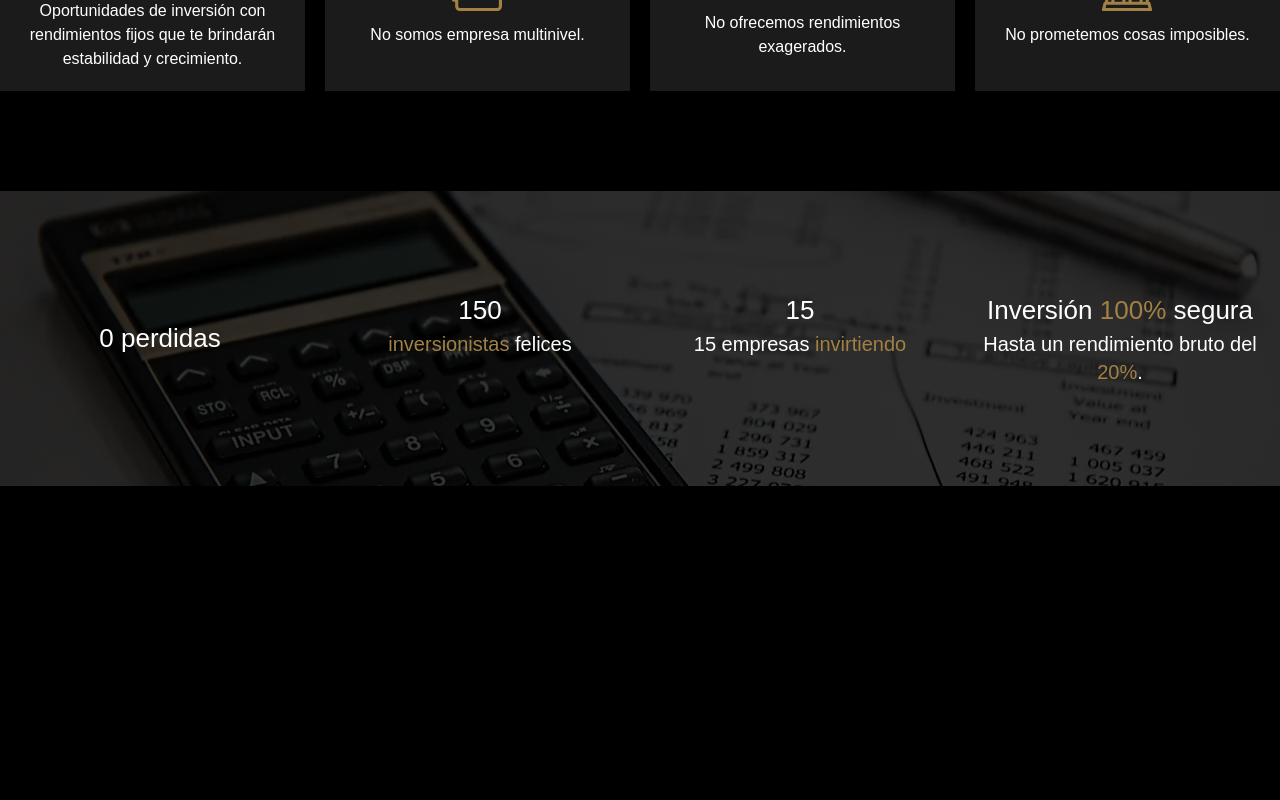
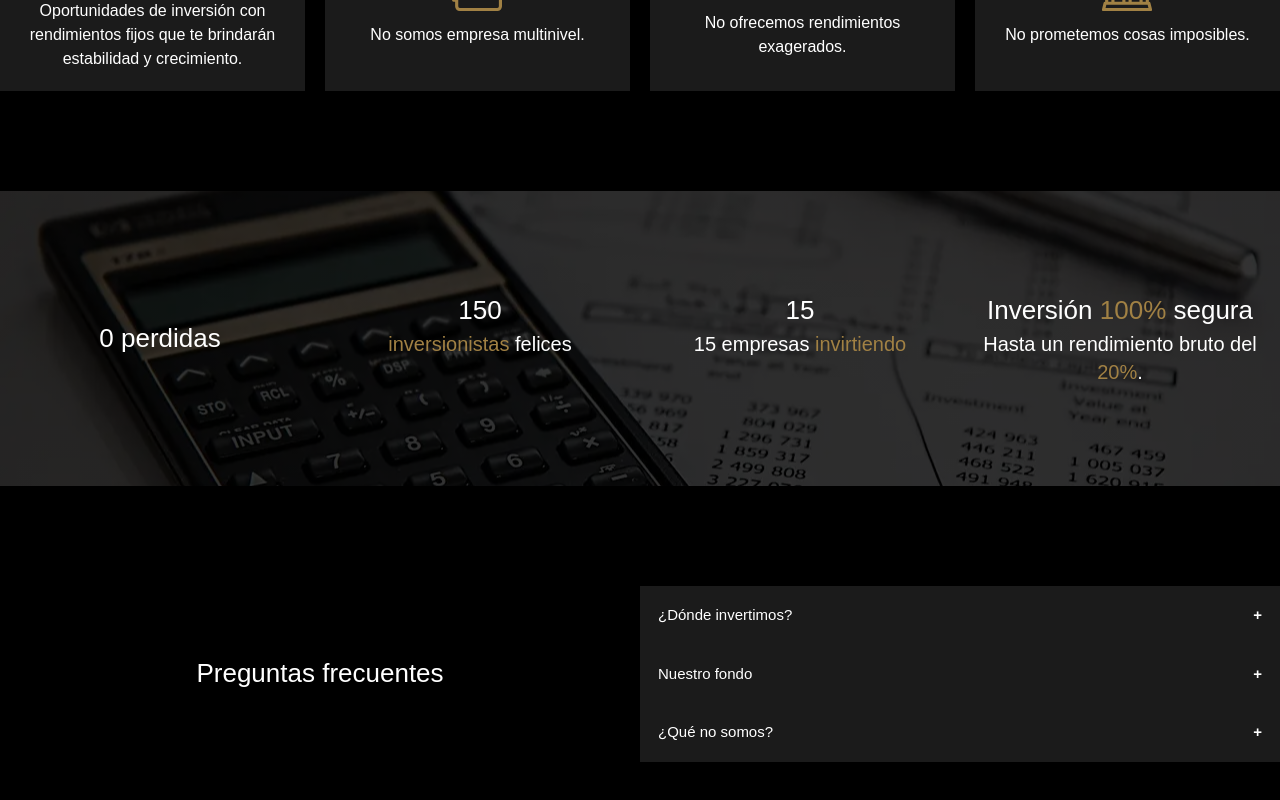
Before and after one commit to AngelLuna17-code/CRESSER-CAPITAL, a React (Create React App) app: page / in a window 1280 px wide. Shown: the part 853-1653 px from the top of the page. Before the commit the page ends 1339 px from the top, so only its background shows below. Built offline with nearby package versions, Linux system fonts and the light colour scheme.

Commit message:
agregado accordion

```diff
--- /dev/null
+++ b/src/components/Accordion.jsx
@@ -0,0 +1,77 @@
+import React, { useState } from 'react';
+
+const Accordion = () => {
+    const [activeIndex, setActiveIndex] = useState(null);
+
+    const togglePanel = (index) => {
+        setActiveIndex(activeIndex === index ? null : index);
+    };
+
+    return (
+        <section>
+            <div className='w-full  py-[100px]'>
+                <div className='container mx-auto'>
+                    <div className='grid grid cols-1 lg:grid-cols-2'>
+                        <div className='flex items-center justify-center'>
+                            <h2>
+                                Preguntas frecuentes
+                            </h2>
+                        </div>
+                        <div className='mt-5 lg:mt-0'>
+                            {/* Accordion 1 */}
+                            <button className={`accordion ${activeIndex === 0 ? 'active' : ''}`} onClick={() => togglePanel(0)}>¿Dónde invertimos?</button>
+                            <div className="panel" style={{ maxHeight: activeIndex === 0 ? '250px' : '0px' }}>
+                                <div className='pb-4'>
+                                    <h3 className='text-xl'>
+                                        Invertimos en el mercado accionario
+                                    </h3>
+                                    <p>
+                                        ugar donde se emiten, compran y venden acciones de empresas que cotizan en la bolsa de valores (largo plazo)
+                                    </p>
+                                    <h3 className='text-xl'>
+                                        Mercado de divisas internacional
+                                    </h3>
+                                    <p>
+                                        Donde se caracteriza por el libre intercambio de divisas y su principal objetivo es facilitar el comercio internacional y la inversión entre países (liquidez)
+                                    </p>
+                                </div>
+                            </div>
+                            {/* Accordion 1 */}
+                            {/* Accordion 2 */}
+                            <button className={`accordion ${activeIndex === 1 ? 'active' : ''}`} onClick={() => togglePanel(1)}>Nuestro fondo</button>
+                            <div className="panel" style={{ maxHeight: activeIndex === 1 ? '250px' : '0px' }}>
+                                <div className='pb-4'>
+                                    <h3>
+                                        Consigue estabilidad y tranquilidad financiera con la renta fija.
+                                    </h3>
+                                    <p>
+                                        Obtén ingresos regulares y predecibles sin preocuparte por la volatilidad del mercado. Asegura tu futuro y disfruta de rendimientos estables.
+                                    </p>
+                                </div>
+                            </div>
+                            {/* Accordion 2 */}
+                            {/* Accordion 3 */}
+                            <button className={`accordion ${activeIndex === 2 ? 'active' : ''}`} onClick={() => togglePanel(2)}>¿Qué no somos?</button>
+                            <div className="panel" style={{ maxHeight: activeIndex === 2 ? '250px' : '0px' }}>
+                                <div className='pb-4'>
+                                    <p>
+                                        No somos una pirámide
+                                    </p>
+                                    <p>
+                                        no somos un multinivel
+                                    </p>
+                                    <p>
+                                        no somos esquema ponzi
+                                    </p>
+                                </div>
+                            </div>
+                            {/* Accordion 3 */}
+                        </div>
+                    </div>
+                </div>
+            </div>
+        </section>
+    );
+};
+
+export default Accordion;
--- a/src/index.css
+++ b/src/index.css
@@ -29,13 +29,49 @@ body {
   background-image: linear-gradient(rgba(0, 0, 0, .8), rgba(0, 0, 0, .8)), url(../public/paralax-1.webp);
   background-position: 50% 50%;
   background-attachment: fixed;
-  /* Agregamos esta línea para el efecto de paralaje */
   overflow: hidden;
   box-sizing: content-box;
   backdrop-filter: blur(0);
   -webkit-backdrop-filter: blur(0);
 }
 
+.accordion {
+  background-color: #1b1b1b;
+  color: white;
+  cursor: pointer;
+  padding: 18px;
+  width: 100%;
+  border: none;
+  text-align: left;
+  outline: none;
+  font-size: 15px;
+  transition: 0.4s;
+}
+
+.active,
+.accordion:hover {
+  background-color: #2c2a2a;
+}
+
+.accordion:after {
+  content: '\002B';
+  color: white;
+  font-weight: bold;
+  float: right;
+  margin-left: 5px;
+}
+
+.active:after {
+  content: "\2212";
+}
+
+.panel {
+  padding: 0 18px;
+  background-color: #2c2a2a;
+  max-height: 0;
+  overflow: hidden;
+  transition: max-height 0.2s ease-out;
+}
 
 h1 {
   font-size: 34px;
@@ -43,6 +79,10 @@ h1 {
 
 h2 {
   font-size: 18px;
+}
+
+h3 {
+  font-size: 17px;
 }
 
 p {
@@ -58,6 +98,10 @@ p {
     font-size: 20px;
   }
 
+  h3 {
+    font-size: 18px;
+  }
+
   p {
     font-size: 15px;
   }
@@ -71,6 +115,10 @@ p {
   h2 {
     font-size: 22px;
   }
+
+  h3 {
+    font-size: 20px;
+  }
 }
 
 @media screen and (min-width: 1024px) {
@@ -80,6 +128,10 @@ p {
 
   h2 {
     font-size: 24px;
+  }
+
+  h3 {
+    font-size: 22px;
   }
 
   p {
@@ -95,6 +147,10 @@ p {
   h2 {
     font-size: 26px;
   }
+
+  h3 {
+    font-size: 24px;
+  }
 }
 
 @media screen and (min-width: 1536px) {
@@ -105,4 +161,8 @@ p {
   h2 {
     font-size: 28px;
   }
+
+  h3 {
+    font-size: 26px;
+  }
 }
--- a/src/pages/Home.jsx
+++ b/src/pages/Home.jsx
@@ -2,6 +2,7 @@ import React from 'react';
 import Hero from '../components/Hero';
 import Cards from "../components/Cards";
 import Counter from "../components/Counter"
+import Accordion from '../components/Accordion';
 
 const Home = () => {
     return (
@@ -15,6 +16,9 @@ const Home = () => {
             {/* Counter */}
             <Counter />
             {/* Counter */}
+            {/* Accordion */}
+            <Accordion />
+            {/* Accordion */}
         </section>
     );
 };
--- a/src/pages/Page3.jsx
+++ /dev/null
@@ -1,13 +0,0 @@
-import React from 'react';
-import Navbar from '../components/Navbar';
-
-const Page3 = () => {
-    return (
-        <div>
-            <h1>Page 3</h1>
-            <p>Contenido de Page 3</p>
-        </div>
-    );
-};
-
-export default Page3;
```
